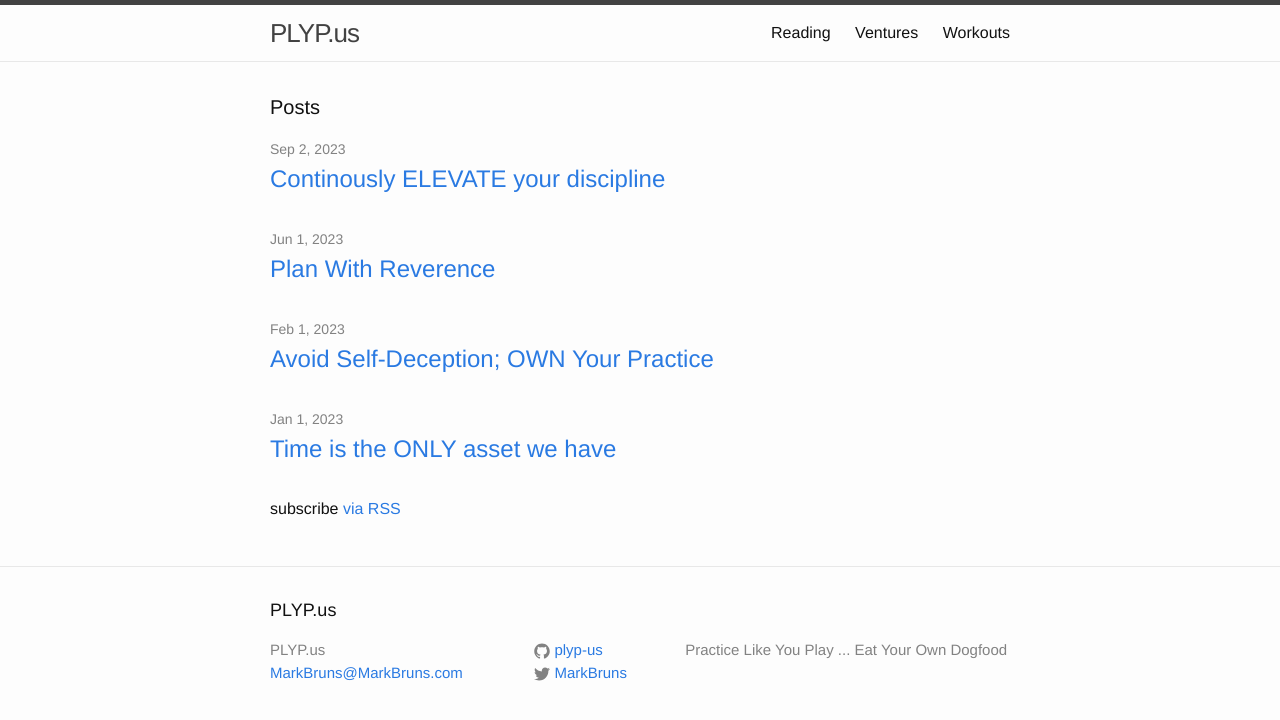
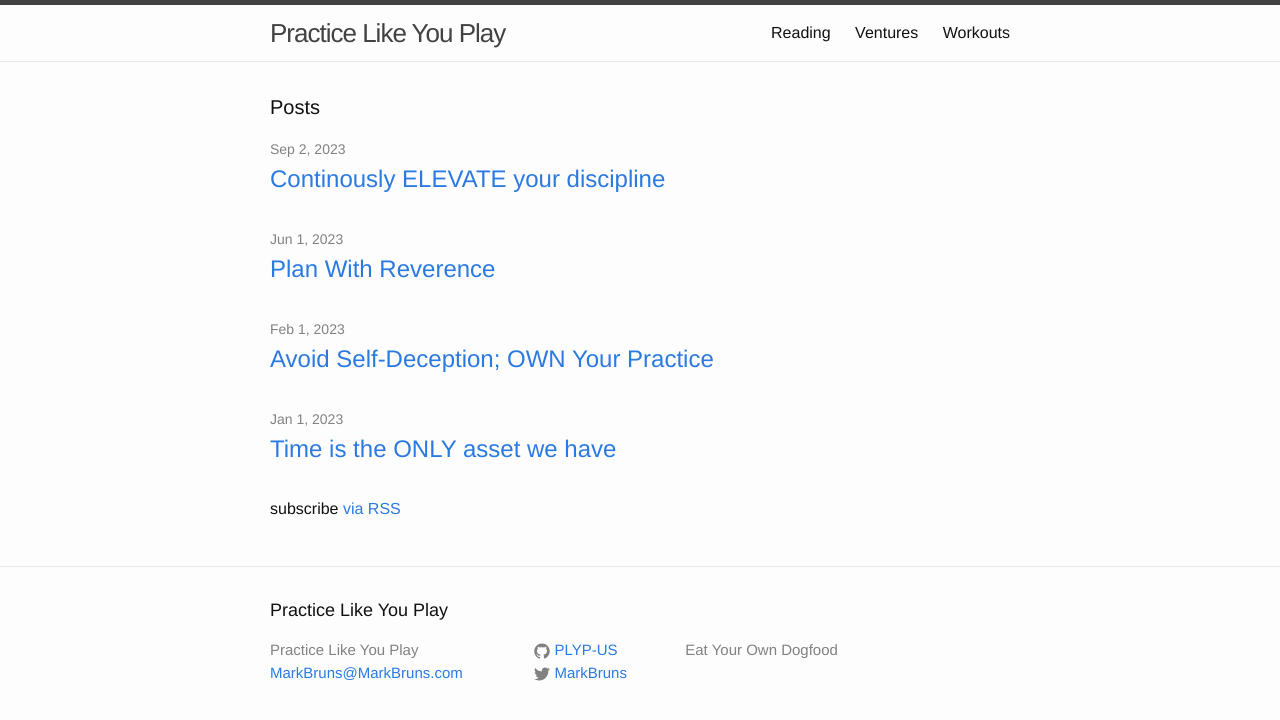
Before and after one commit to plyp-us/plyp-us.github.io, a Jekyll site: the page built from index.html, in a window 1280 px wide. Shown: the top 720 px of the page. Built offline with Jekyll 4.4.1, drawn with Linux system fonts in a browser that asks for light colours.

Commit message:
re-config

```diff
--- a/_config.yml
+++ b/_config.yml
@@ -1,9 +1,9 @@
 # Site settings
-title: PLYP.us
+title: Practice Like You Play
 email: MarkBruns@MarkBruns.com
-description: Practice Like You Play ... Eat Your Own Dogfood
+description: Eat Your Own Dogfood
 twitter_username: MarkBruns
-github_username:  plyp-us
+github_username:  PLYP-US
 
 # Build settings
 markdown: kramdown
```
